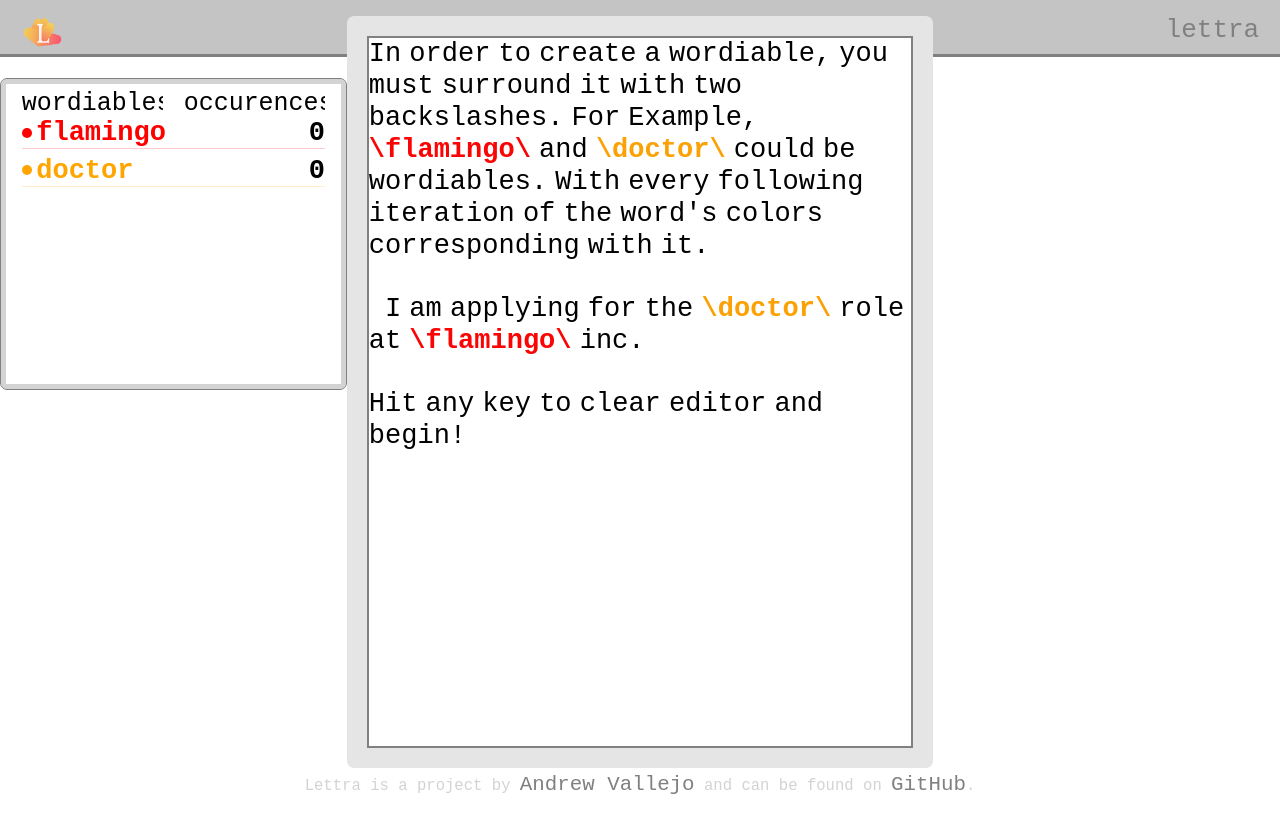
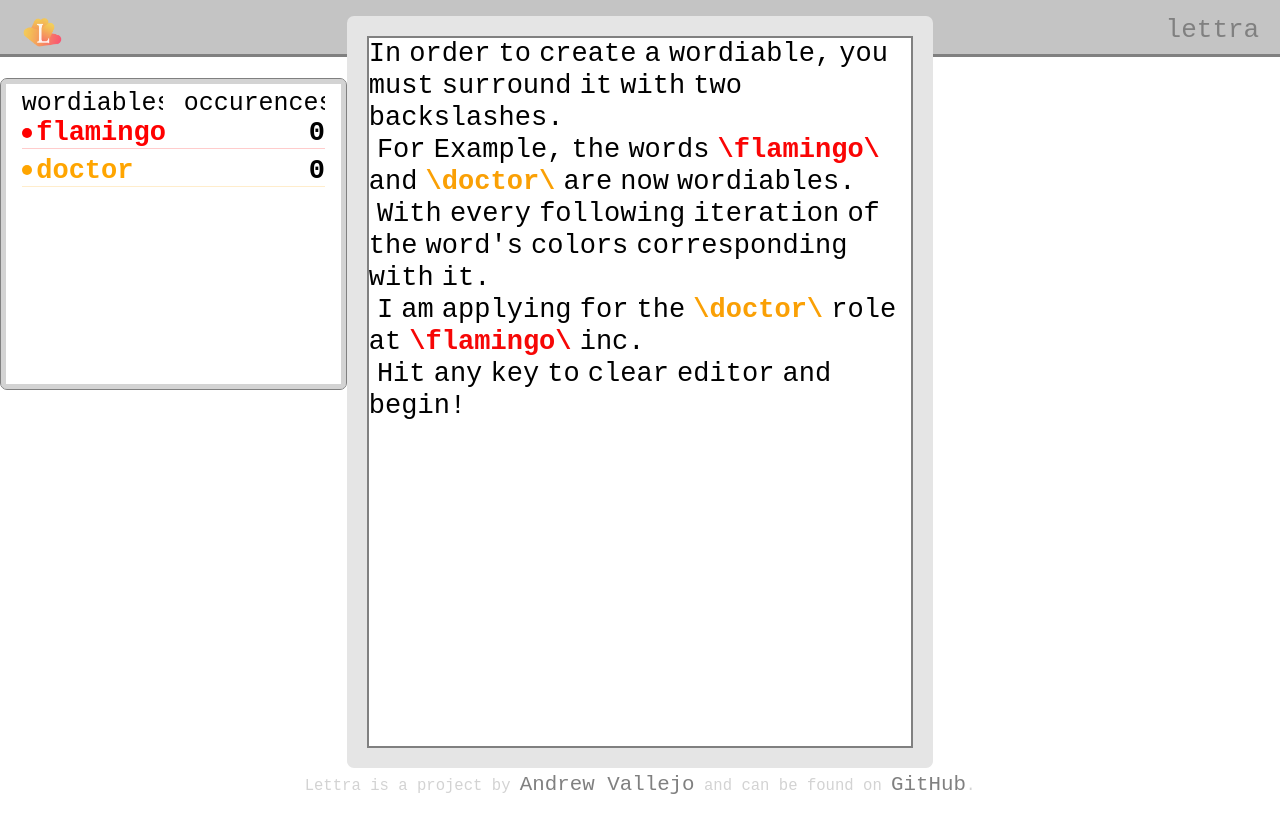
Before and after one commit to andrewvallejo/lettra, a SvelteKit app: page / in a window 1280 px wide. Built offline with nearby package versions, Linux system fonts and the light colour scheme.

Commit message:
Remove second linebreak

```diff
--- a/src/stores/instructions.ts
+++ b/src/stores/instructions.ts
@@ -6,7 +6,7 @@ type Instructions = {
 };
 
 const store: Instructions = {
-	prompt: `In order to create a wordiable, you must surround it with two backslashes. For Example, \\flamingo\\ and \\doctor\\ could be wordiables. With every following iteration of the word's colors corresponding with it. \n  \n  I am applying for the \\doctor\\ role at \\flamingo\\ inc. \n \n	Hit any key to clear editor and begin!`,
+	prompt: `In order to create a wordiable, you must surround it with two backslashes. \n For Example, the words \\flamingo\\ and \\doctor\\ are now wordiables.\n With every following iteration of the word's colors corresponding with it.\n I am applying for the \\doctor\\ role at \\flamingo\\ inc. \n Hit any key to clear editor and begin!`,
 	active: true
 };
 
```
